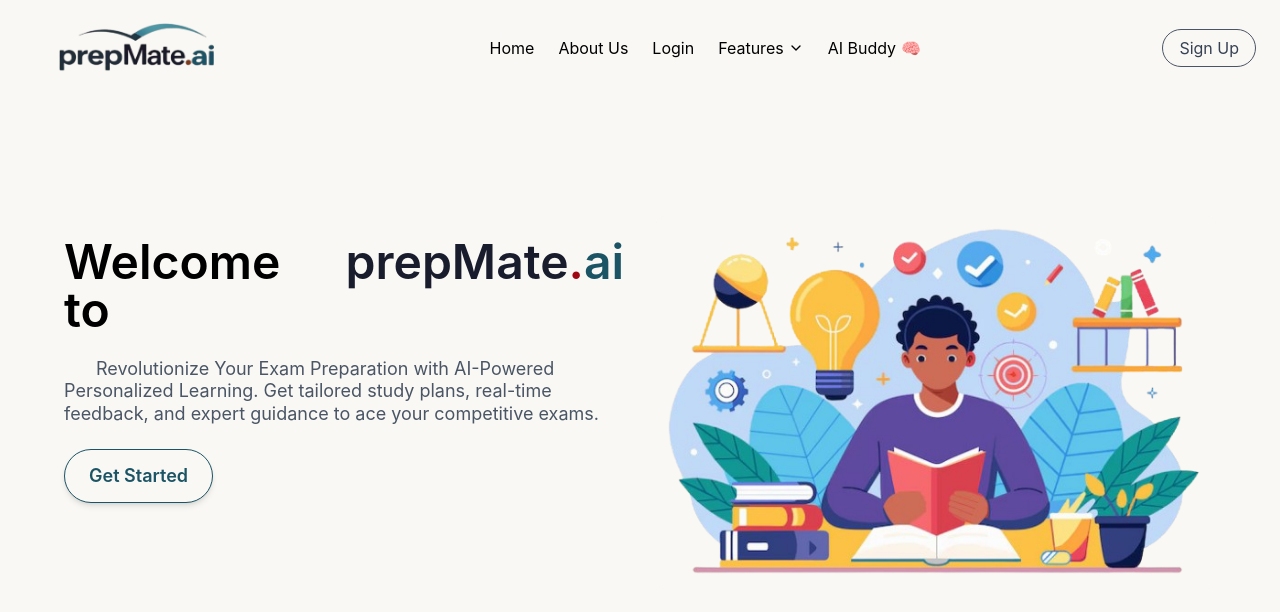
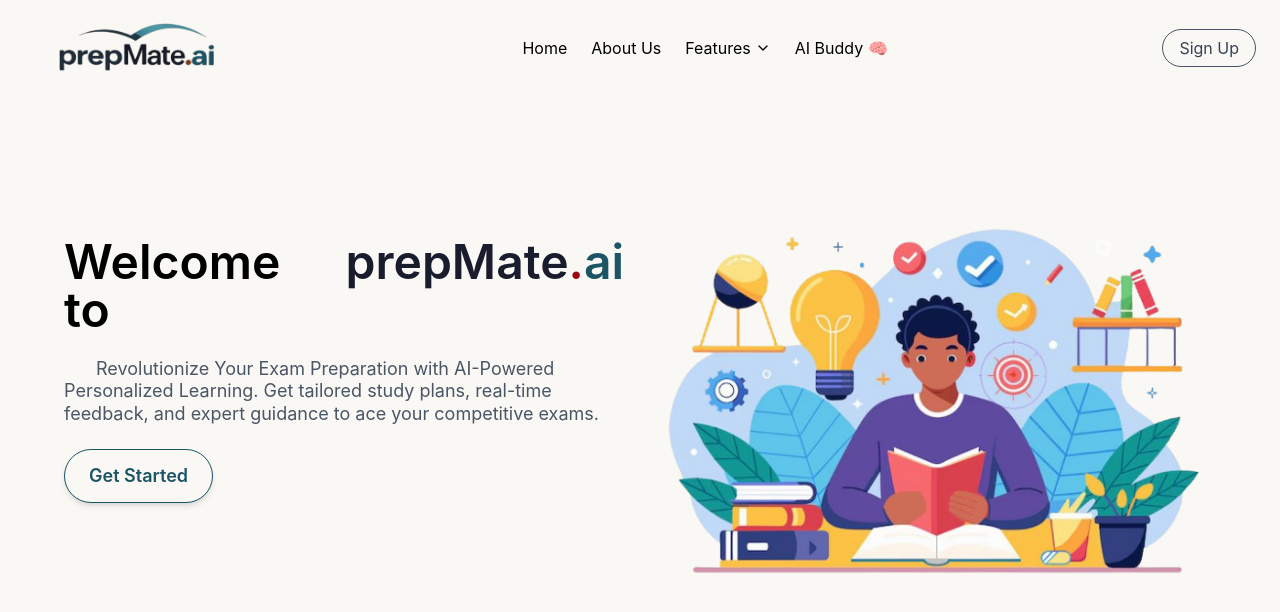
Before and after one commit to PranavGambhire4136/HackWhack25, a React (Vite) app in the folder Frontend/: page / in a window 1280 px wide. Shown: the top 612 px of the page. Built offline with nearby package versions, Linux system fonts and the light colour scheme.

Commit message:
done hero -1

```diff
--- a/Frontend/src/Component/Navbar.jsx
+++ b/Frontend/src/Component/Navbar.jsx
@@ -19,7 +19,7 @@
       <div className="hidden md:flex space-x-6 items-center">
         <Link to="/" className="hover:text-black transition">Home</Link>
         <Link to="/about" className="hover:text-black transition">About Us</Link>
-        <Link to="/auth" className="hover:text-black transition">Login</Link>
+
 
         {/* Dropdown Menu */}
         <div className="relative">
--- a/Frontend/src/pages/Home.jsx
+++ b/Frontend/src/pages/Home.jsx
@@ -22,7 +22,7 @@
           {/* Button */}
           <a href="#">
             <button className="border mt-6 px-6 py-3 text-[#1B5465] font-semibold text-lg rounded-full shadow-md
-              hover:bg-[#011fc5] hover:text-white transition">
+                hover:text-blue-500 transition">
               Get Started
             </button>
           </a>
```
